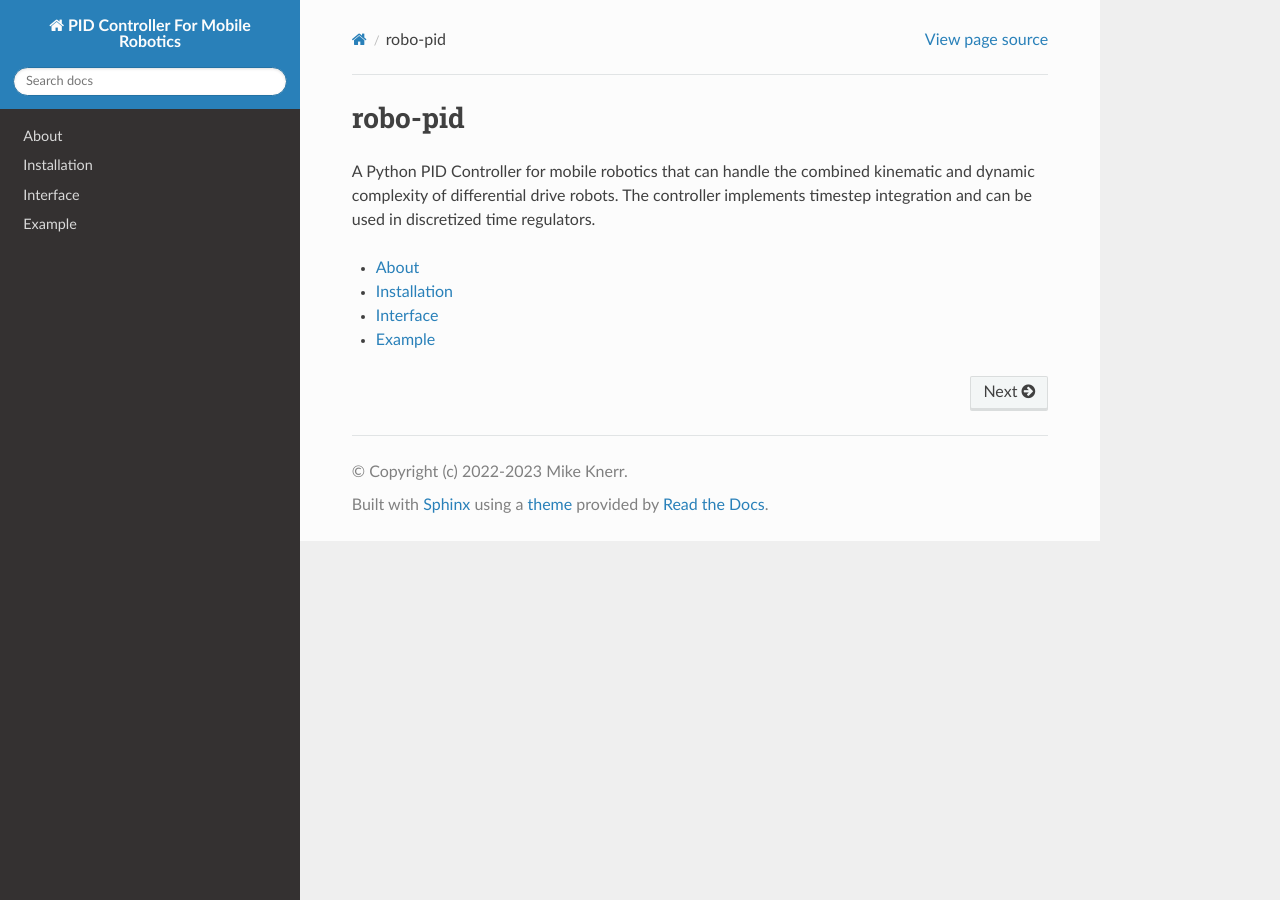
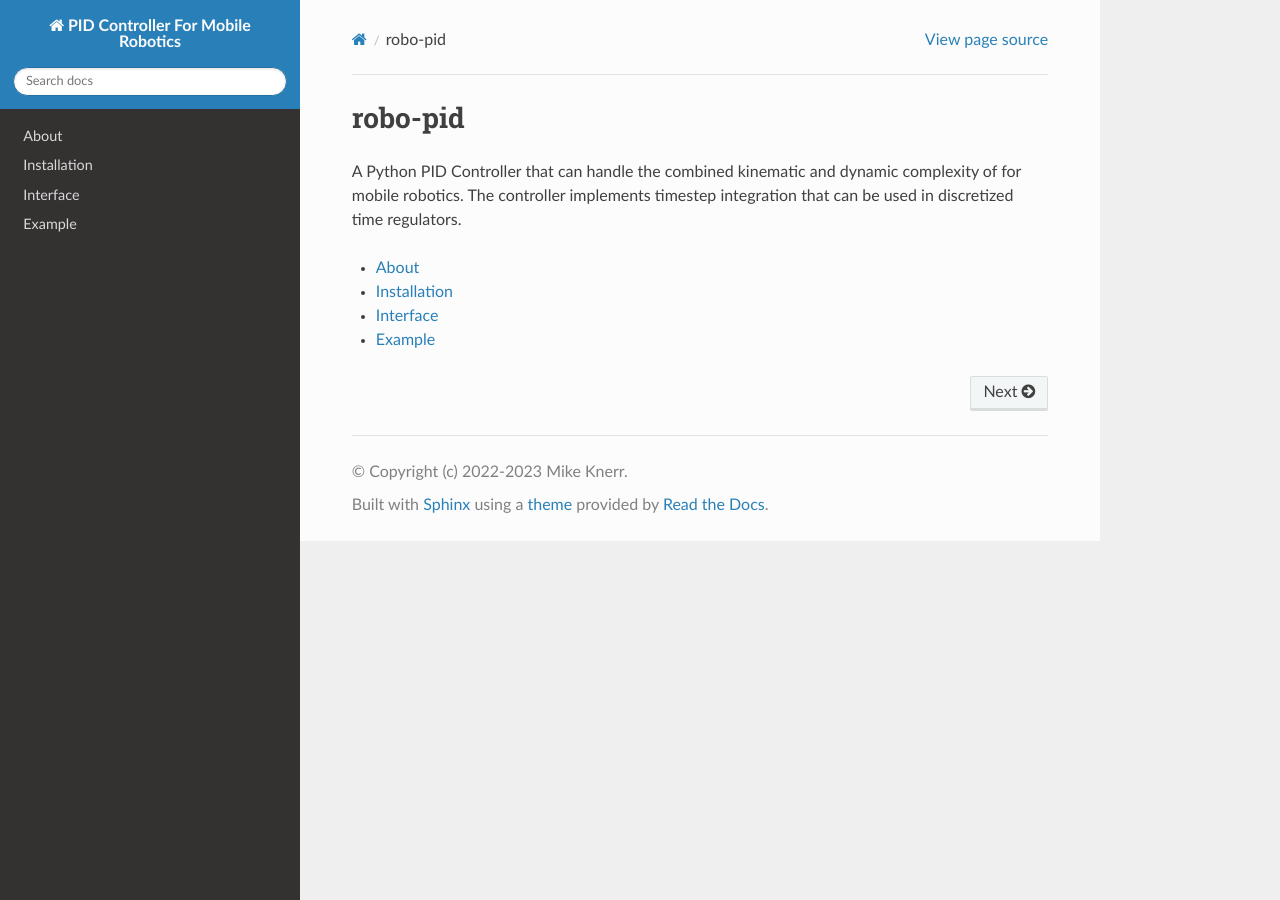
Before and after one commit to mkner/robo-pid, a Sphinx documentation site: the page built from docs/index.rst, in a window 1280 px wide. Built offline with Sphinx 7.4.7 and the Read the Docs theme 2.0.0, drawn with Linux system fonts in a browser that asks for light colours.

Commit message:
Update index.rst

```diff
--- a/docs/index.rst
+++ b/docs/index.rst
@@ -2,9 +2,9 @@
 robo-pid
 *********
 
-A Python PID Controller for mobile robotics that can handle the combined kinematic
-and dynamic complexity of differential drive robots. The controller implements timestep
-integration and can be used in discretized time regulators.
+A Python PID Controller that can handle the combined kinematic
+and dynamic complexity of for mobile robotics. The controller implements
+timestep integration that can be used in discretized time regulators.
 
 .. toctree::
    :maxdepth: 1
```
